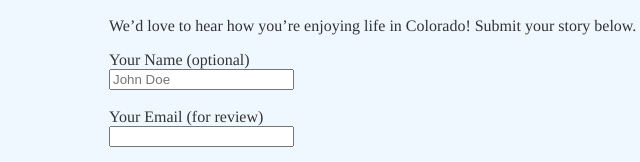
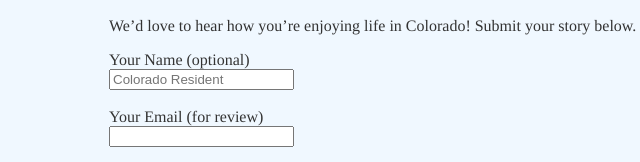
Before and after one commit to breanroman/live-colorado-site, a plain HTML site: page index.html in a window 1280 px wide. Shown: the part 236-398 px from the top of the page, 231-871 px from the left. Drawn offline with Linux system fonts and the light colour scheme.

Commit message:
Update Colorado Resident default name

```diff
--- a/index.html
+++ b/index.html
@@ -18,7 +18,7 @@
     <p>We’d love to hear how you’re enjoying life in Colorado! Submit your story below.</p>
     <form action="https://formspree.io/f/xblkydkw" method="POST">
     <label for="name">Your Name (optional)</label><br>
-    <input type="text" name="name" id="name" placeholder="John Doe" /><br><br>
+    <input type="text" name="name" id="name" placeholder="Colorado Resident" /><br><br>
 
     <label for="email">Your Email (for review)</label><br>
     <input type="email" name="_replyto" id="email" required /><br><br>
@@ -30,7 +30,7 @@
       </form>
     </section>
     <section>
-      <h2>Featured Activities</h2>
+    <h2>Featured Activities</h2>
       <ul id="activity-list">
         <li>Hike Garden of the Gods</li>
         <li>Attend a Free Art Walk in Denver</li>
```
Also changed, not shown: 1 other file.
